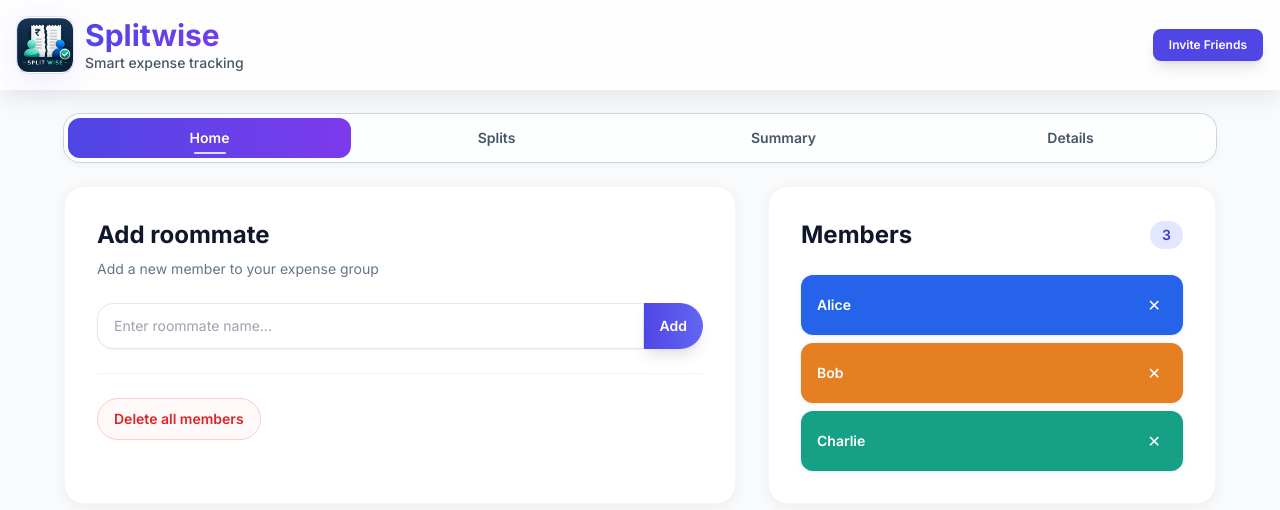
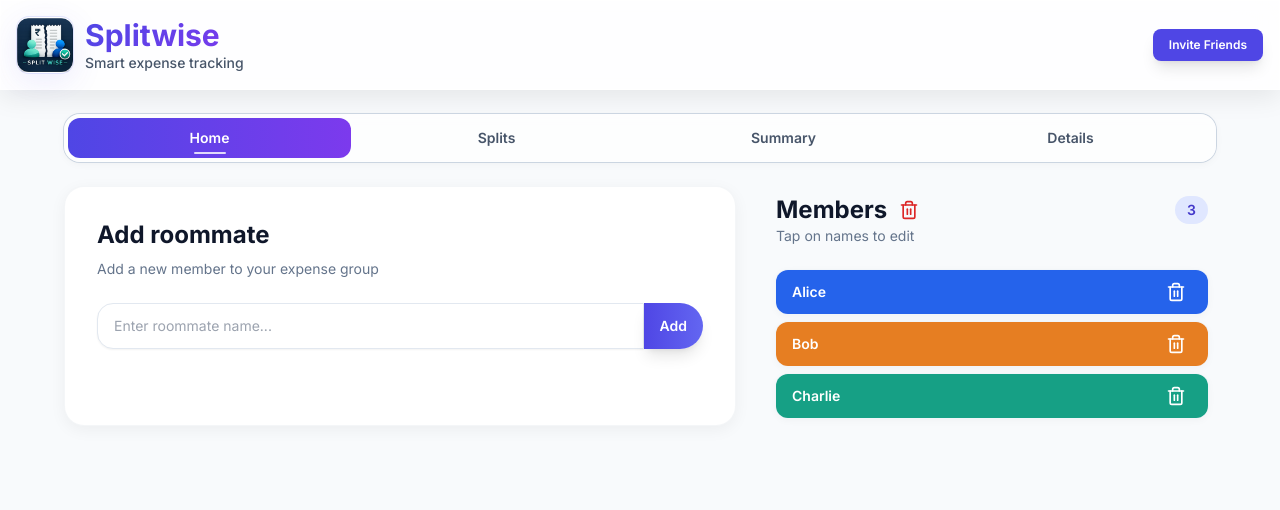
Before and after one commit to 235mani/splitwise, a React (Vite) app: page / in a window 1280 px wide. Shown: the top 510 px of the page. Built offline with nearby package versions, Linux system fonts and the light colour scheme.

Commit message:
delete icons updated - UX

```diff
--- a/src/components/ExpensePanel.jsx
+++ b/src/components/ExpensePanel.jsx
@@ -1,4 +1,4 @@
-import { TrashIcon } from 'lucide-react';
+import { Edit2Icon, TrashIcon } from 'lucide-react';
 import { getBadgeColor, getTextColor } from '../utils/colors';
 
 export default function ExpensePanel({
@@ -125,7 +125,7 @@
             onClick={addExpense}
             className="btn-premium flex-1"
           >
-            {editIndex !== null ? '✎ Update' : 'Add'}
+            {editIndex !== null ? 'Update' : 'Add'}
           </button>
           {editIndex !== null && (
             <button
@@ -140,14 +140,17 @@
 
       {/* Expense Log */}
       <aside className="flex flex-col">
-        <div className="flex items-center justify-between mb-6">
+        <div className="flex items-center justify-between m-3">
+          <div className="flex gap-3">
             <h2 className="text-2xl font-bold text-slate-900">History</h2>
             <button
               onClick={deleteAllExpenses}
               className="rounded-lg p-1.5 hover:bg-red-50 transition text-red-600"
+              title="Delete all expenses"
             >
               <TrashIcon className="h-5 w-5" />
             </button>
+          </div>
           <span className="rounded-full bg-indigo-100 px-3 py-1 text-sm font-semibold text-indigo-700">
             {expenses.length}
           </span>
@@ -176,13 +179,13 @@
                         onClick={() => editExpense(i)}
                         className="rounded-lg p-1.5 hover:bg-amber-50 transition text-amber-600"
                       >
-                        ✎
+                        <Edit2Icon className="h-5 w-5" />
                       </button>
                       <button
                         onClick={() => deleteExpense(i)}
-                        className="rounded-lg p-1.5 hover:bg-red-50 transition text-red-600"
+                        className="text-red-600"
                       >
-                        🗑️
+                        <TrashIcon className="h-5 w-5" />
                       </button>
                     </div>
                   </div>
--- a/src/components/RoommatePanel.jsx
+++ b/src/components/RoommatePanel.jsx
@@ -1,5 +1,6 @@
 import { useState } from 'react';
 import { getBadgeColor, getTextColor } from '../utils/colors';
+import { TrashIcon } from 'lucide-react';
 
 export default function RoommatePanel({
   roommates,
@@ -61,30 +62,31 @@
             />
             <button
               onClick={addRoommate}
-              className="btn-premium sm:rounded-l-none px-6"
+              className="btn-premium sm:rounded-l-none"
             >
               Add
             </button>
           </div>
         </div>
-
-        <div className="mt-6 pt-6 border-t border-slate-100">
-          <button
-            onClick={clearAllNames}
-            className="rounded-full border border-red-200 bg-red-50/50 px-4 py-2.5 text-sm font-semibold text-red-600 transition-all hover:bg-red-100 hover:text-red-700"
-          >
-            Delete all members
-          </button>
-        </div>
       </section>
 
       {/* Roommates List */}
-      <aside className="premium-card p-8">
-        <div className="flex items-center justify-between mb-6">
-          <h2 className="text-2xl font-bold text-slate-900">Members</h2>
+      <aside className="p-2">
+        <div className="flex items-center justify-between">
+          <div className="flex gap-3">
+            <h2 className="text-2xl font-bold text-slate-900">Members</h2>
+            <button
+              onClick={clearAllNames}
+              title="Delete all members">
+              <TrashIcon className="h-5 w-5 text-red-600" />
+            </button>
+          </div>
           <span className="rounded-full bg-indigo-100 px-3 py-1 text-sm font-semibold text-indigo-700">
             {roommates.length}
           </span>
+        </div>
+        <div className='mb-6 text-sm text-slate-500'>
+          Tap on names to edit
         </div>
 
         <div className="space-y-2">
@@ -96,7 +98,7 @@
               return (
                 <div
                   key={`${name}-${idx}`}
-                  className="flex items-center justify-between rounded-xl px-4 py-3 shadow-soft-xs ring-1 ring-slate-100"
+                  className="flex items-center justify-between rounded-xl px-4 py-1.5 shadow-soft-xs ring-1 ring-slate-100"
                   style={{ background: bg }}
                 >
                   {editingIndex === idx ? (
@@ -128,7 +130,9 @@
                     className="ml-3 rounded-lg p-1.5 transition-all"
                     style={{ background: textColor + '20' }}
                   >
-                    <span style={{ color: textColor }}>✕</span>
+                    <span style={{ color: textColor }}>
+                      <TrashIcon className="h-5 w-5" />
+                    </span>
                   </button>
                 </div>
               );
```
Lines whose indentation alone changed are shown as unchanged.
